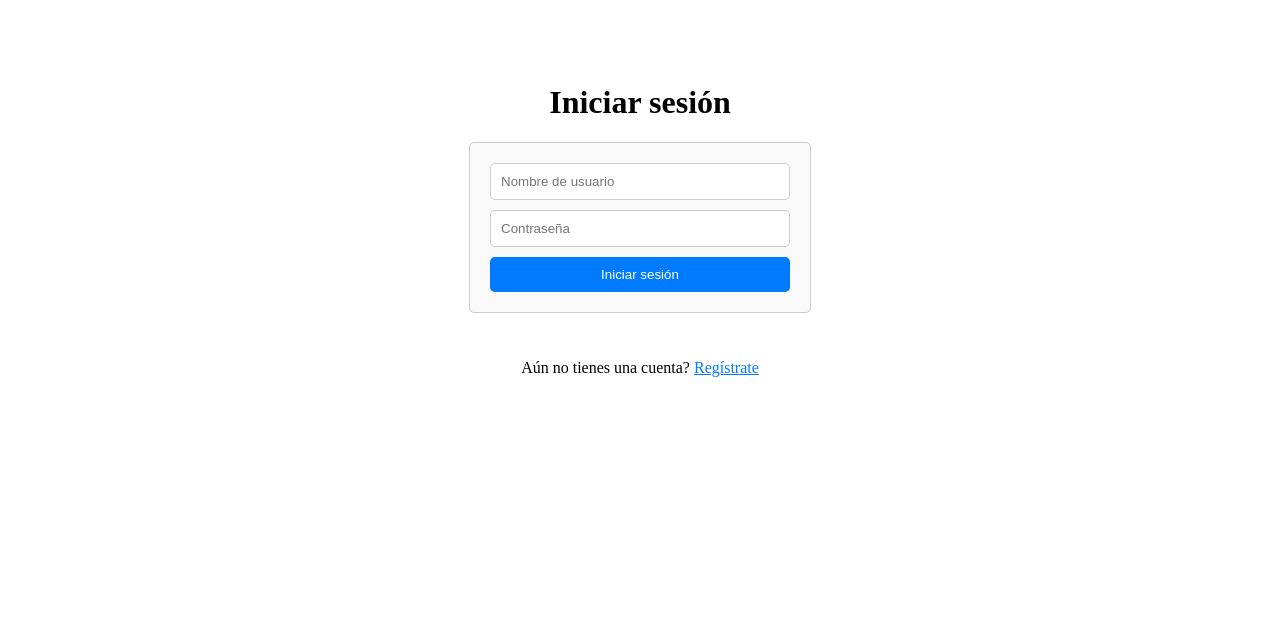
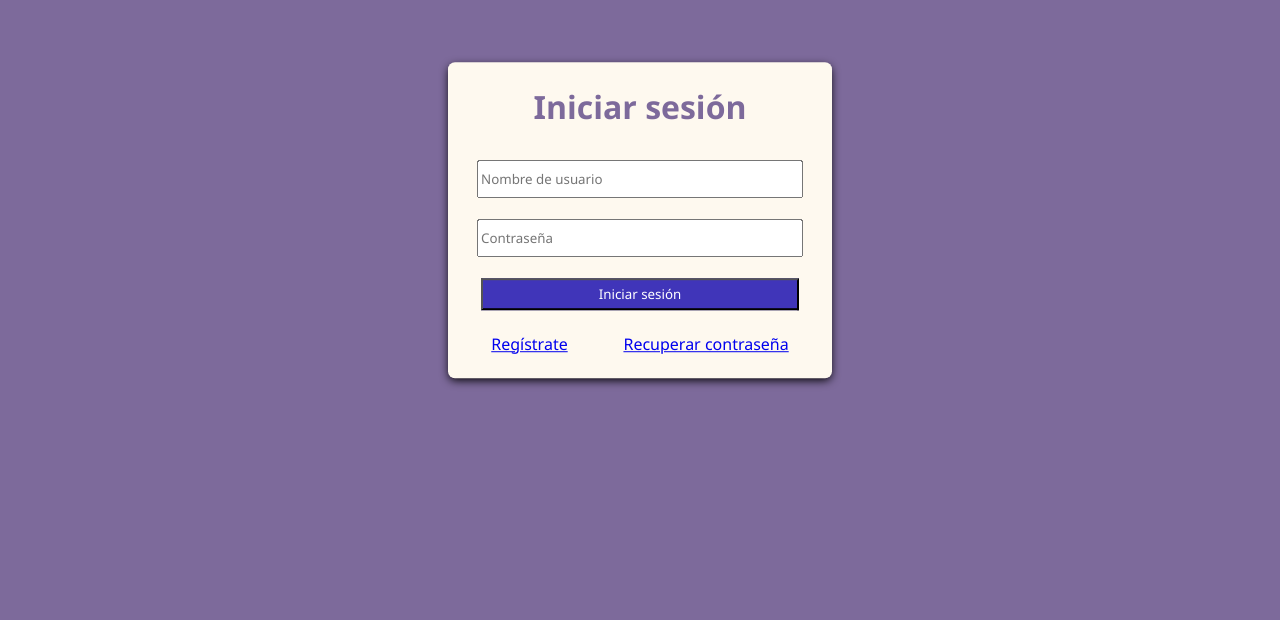
Before and after one commit to joshmorenx/nodeNetwork, a React (Vite) app in the folder client/: page / in a window 1280 px wide. Shown: the part 180-816 px from the top of the page. Built offline with nearby package versions, Linux system fonts and the light colour scheme.

Commit message:
Added Forgot page(functionality still in progress)

```diff
--- a/client/src/Approuter/Approuter.jsx
+++ b/client/src/Approuter/Approuter.jsx
@@ -1,7 +1,8 @@
 import { Routes, Route, Navigate } from 'react-router-dom';
 import { useState, useEffect } from 'react';
-import Login from '../routes/login';
+import Login from '../routes/Login';
 import Register from '../routes/Register';
+import Forgot from '../routes/Forgot';
 import Dashboard from '../routes/Dashboard';
 import PermissionAssigner from '../routes/PermissionAssigner';
 import Cookies from 'js-cookie';
@@ -21,6 +22,7 @@ export const Approuter = () => {
         <Routes>
             <Route path="/" element={tokenState != null ? <Navigate to="/dashboard" /> : <Login />} />
             <Route path="/register" element={<Register />} />
+            <Route path="/forgot" element={<Forgot />} />
             <Route path="/dashboard" element={tokenState ? <Dashboard token={tokenState}/>: <Navigate to="/"/>} />
             <Route path="/permissions" element={tokenState ? <PermissionAssigner token={tokenState}/>: <Navigate to="/permissions"/>} />
         </Routes>
--- a/client/src/assets/styles.css
+++ b/client/src/assets/styles.css
@@ -1,8 +1,13 @@
+body{
+    margin: 0;
+}
+*{
+    font-family: 'Segoe UI', Tahoma, Geneva, Verdana, sans-serif;
+}
 .PermissionContainer{
     display: flex;
 }
 .myDiv {
-    border: 1px solid black;
     width: 25%;
     height: 70px;
     overflow-y: scroll;
@@ -30,65 +35,62 @@
     text-align: center;
 }
 
-/* Estilos para el contenedor del formulario */
-.login-container {
+.login-container{
+    background-color: rgb(254, 249, 239);
+    box-shadow: 0 3px 10px -1px black;
+    width: 30%;
+    position: absolute;
+    top: 50%;
+    left: 50%;
+    transform: translate(-50%, -50%);
+    border-radius: 7px;
+}
+
+.login-container>*{
+    margin-left: 4%;
+    margin-right: 4%;
+}
+
+.login-title{
+    color: rgb(125, 106, 155);
+    text-align: center;
+    margin-top: 6%;
+}
+
+.login-form{
     display: flex;
     flex-direction: column;
-    align-items: center;
-    justify-content: center;
-    height: 100vh;
-}
-
-/* Estilos para el formulario de inicio de sesión */
-.login-form {
-    display: flex;
-    flex-direction: column;
-    align-items: center;
-    width: 300px;
-    padding: 20px;
-    border: 1px solid #ccc;
-    border-radius: 5px;
-    background-color: #f9f9f9;
-}
-
-/* Estilos para los campos de entrada */
-.login-form input {
-    width: 100%;
-    margin-bottom: 10px;
-    padding: 10px;
-    border: 1px solid #ccc;
-    border-radius: 5px;
-    box-sizing: border-box;
-}
-
-/* Estilos para el botón de inicio de sesión */
-.login-form button {
-    width: 100%;
-    padding: 10px;
-    border: none;
-    border-radius: 5px;
-    background-color: #007bff;
-    color: #fff;
-    cursor: pointer;
-}
-
-/* Estilos para el mensaje de estado */
-.login-message {
-    margin-top: 10px;
-    color: red;
-}
-
-/* Estilos para la información del usuario */
-.user-info {
-    margin-top: 10px;
-}
-
-/* Estilos para el enlace de registro */
-.register-link {
-    margin-top: 10px;
+    margin-bottom: 3%;
     text-align: center;
 }
 
-.register-link a {
-    color: #007bff;
+.login-form>*{
+    margin-left: auto;
+    margin-right: auto;
+    margin-top: 3%;
+    margin-bottom: 3%;
+    width: 90%;
+    height: 2.5vw !important;
+    /* border-radius: 5px; */
 }
+
+.login-form>button{
+    background-color: rgb(64, 53, 185);
+    color: #FFFFFF;
+}
+
+.register-link{
+    text-align: center;
+    margin-bottom: 6%;
+    display: flex;
+}
+.register-link>p{
+    margin: auto;
+}
+
+.login-background{
+    background-color: rgb(125, 106, 155);
+    width: 100%;
+    height: 100%;
+    position: absolute;
+}
--- /dev/null
+++ b/client/src/routes/Forgot.jsx
@@ -0,0 +1,10 @@
+import { useNavigate } from 'react-router-dom'
+export default function register(){
+    const navigate = useNavigate()
+    return(
+        <>
+            <h1>Work in progress</h1>
+            <button onClick={() => navigate('/')}>Volver Al inicio</button>
+        </>
+    )
+}
--- a/client/src/routes/Login.jsx
+++ b/client/src/routes/Login.jsx
@@ -1,8 +1,9 @@
-import React, { useEffect } from 'react';
-import { Link } from 'react-router-dom';
 import useLoginForm from '../hooks/useLoginForm';
-import Cookies from 'js-cookie';
+import { Link } from 'react-router-dom'
+import { useEffect } from 'react'
+import Cookies from 'js-cookie'
 import '../assets/styles.css';
+
 
 const Login = () => {
     const { handleInputChange, sendForm, state, tokenState, userInfo, ...formData } = useLoginForm({
@@ -11,15 +12,21 @@ const Login = () => {
     });
 
     useEffect(() => {
+        try {
             if (tokenState) {
                 Cookies.set('token', tokenState, { expires: 7, secure: true, sameSite: 'Strict' });
                 window.location.href = '/';
             }
+        } catch (error) {
+            console.error(error);
+        }
     }, [tokenState]);
 
     return (
+        <>
+            <div className='login-background'>
                 <div className="login-container">
-            <h1>Iniciar sesión</h1>
+                    <h1 className="login-title">Iniciar sesión</h1>
                     <form className="login-form" method="post" action="/">
 
                         <input type="text" id="username" name="username" placeholder="Nombre de usuario" required value={formData.username} onChange={handleInputChange}/>
@@ -31,9 +38,12 @@ const Login = () => {
                     <div className="login-message">{state}</div>
                     <div className="user-info">{userInfo.user}</div>
                     <div className="register-link">
-                <p>Aún no tienes una cuenta? <Link to='/register'>Regístrate</Link></p>
+                        <p><Link to='/register'>Regístrate</Link></p>
+                        <p><Link to='/forgot'>Recuperar contraseña</Link></p>
                     </div>
                 </div>
+            </div>
+        </>
     );
 };
 
```
Lines whose indentation alone changed are shown as unchanged.
